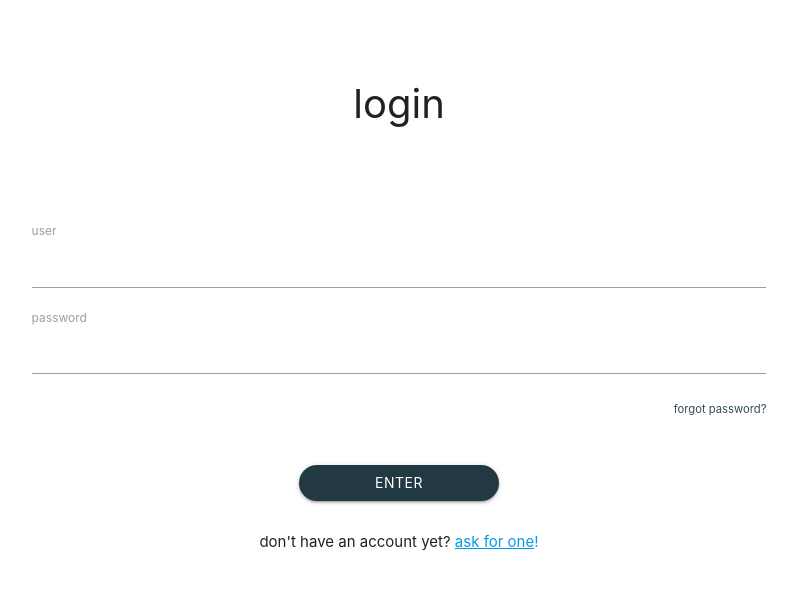
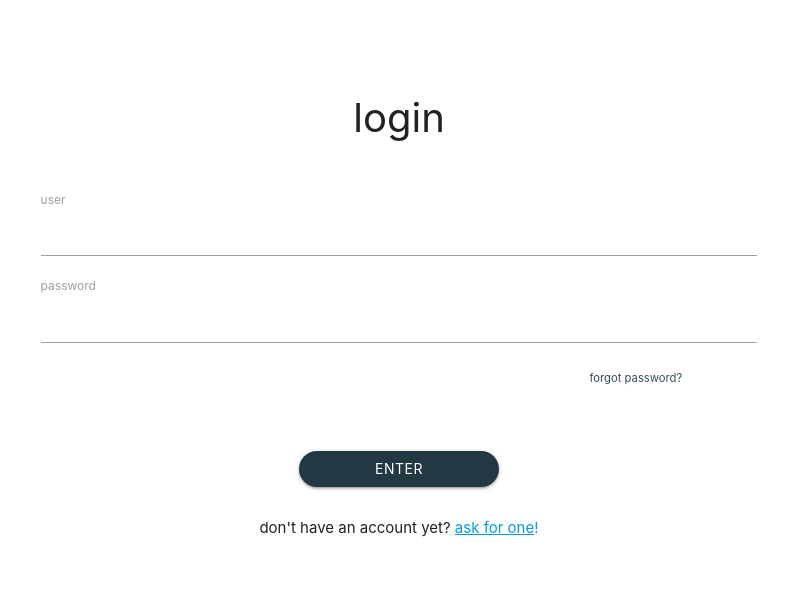
Before and after one commit to senakai/vizze-work-diary, a plain HTML site: page src/login.html in a window 1280 px wide. Shown: the part 89-691 px from the top of the page, without its empty margins (241-1038 px from the left). Drawn offline with nearby package versions, Linux system fonts and the light colour scheme.

```diff
--- a/src/js/form.js
+++ b/src/js/form.js
@@ -1,22 +1,22 @@
-//form loading
+// form loading
+
+const form = [...document.querySelector('.form').children];
+
+form.forEach((item, i) => {
+
+    setTimeout(() => {
+
+        item.style.opacity = 1;
+
+    }, i*100);
+
+})
+
 
 // const form = [...document.querySelector('.form').children];
 
 // form.forEach((item, i) => {
-
 //     setTimeout(() => {
-
-//         item.getElementsByClassName.opacity = 1;
-
-//     }, 1*100    )
-
+//         item.style.opacity = 1;
+//     }, i*100);
 // })
-
-
-const form = [...document.querySelector('.form').children];
-
-form.forEach((item, i) => {
-    setTimeout(() => {
-        item.style.opacity = 1;
-    }, i*100);
-})
--- a/src/login.html
+++ b/src/login.html
@@ -16,46 +16,52 @@
 
                 <div class="col s12 m6 offset-m3">
 
-                    <div class="container form">
+                    <div class="container">
 
-                        <div class="row">
+                            <div class="row">
 
-                                <p class="home-title center">login</p>
+                                <div class="col s12">
 
-                                <div class="row">
+                                    <div class="inside-box">
 
-                                    <div class="col s12">
+                                        <div class="form">
 
-                                            <div class="inside-box">
+                                            <p class="col s12 home-title center" style="opacity: 0">login</p>
 
+                                            <div class="input">
                                                 <label for="">user</label>
                                                 <input type="text">
                                                 <div class="mt10"></div>
+                                            </div>
 
+                                            <div class="input">
                                                 <label for="">password</label>
                                                 <input type="text">
+                                                <p class="col offset-s9 s3 right"><small><a class="f-passw " href="#">forgot password?</a></small></p>
+                                            </div>
 
-                                                <p class="right"><small><a class="f-passw " href="#">forgot password?</a></small> </p>
+                                            <div class="center" style="opacity: 0">
+
+                                                <div class="mt100"></div>
+                                                <button class="butao btn center">enter</button>
 
                                             </div>
+                                            <div class="center" style="opacity: 0">
+
+                                                <div class="mt30"></div>
+                                                <p class="center">don't have an account yet? <a href="register.html"><u>ask for one</u>!</a></p>
+
+                                            </div>
+
+                                        </div>
 
                                     </div>
 
                                 </div>
 
-                                <div class="mt30"></div>
-
-                                <div class="center">
-
-                                    <button class="butao btn center">enter</button>
-
-                                    <div class="mt30"></div>
-                                    <p class="center">don't have an account yet? <a href="register.html"><u>ask for one</u>!</a></p>
-
-                                </div>
+                            </div>
 
                         </div>
-
 
                     </div>
 
@@ -65,5 +71,7 @@
 
         </div>
 
+        <script src="js/form.js"></script>
+
     </body>
 </html>
--- a/src/main-style.css
+++ b/src/main-style.css
@@ -29,13 +29,18 @@
     color: #2d627b !important;
     text-decoration: underline;
 
-
 }
 
 
 .f-passw:hover {
 
     color: #4d626b;
+
+}
+
+.input {
+
+    opacity: 0;
 
 }
 
```
Also changed, not shown: src/index.html (+21 -48 lines), src/register.html (+36 -25 lines).
